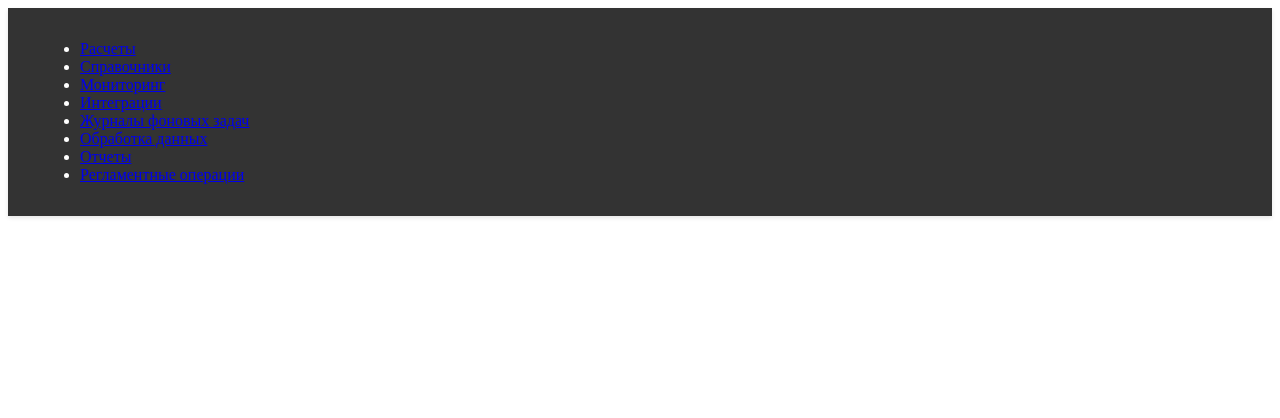
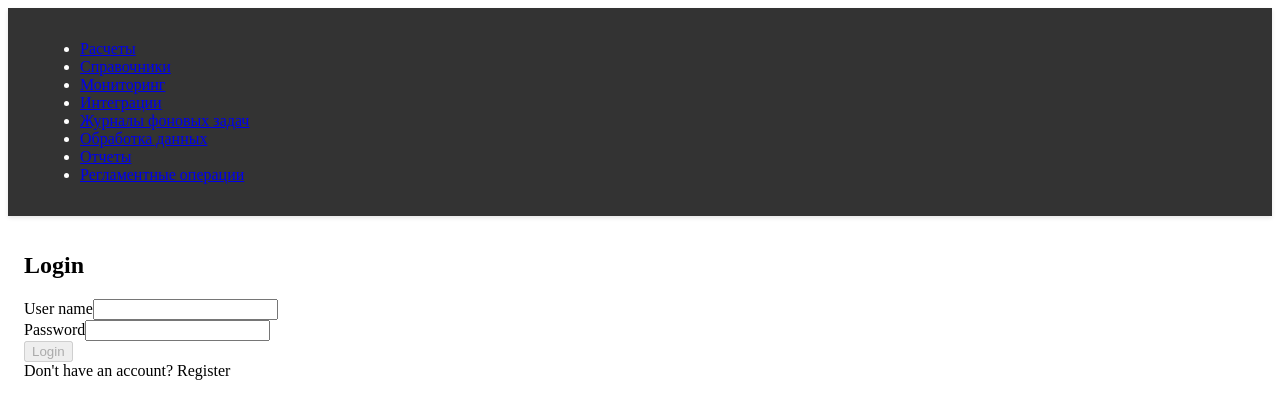
Before and after one commit to rda83/ControlPanel-3, an Angular app in the folder ControlPanel.Ui/: page /login in a window 1280 px wide. Before the commit this address led to /. Shown: the top 418 px of the page. Built offline with nearby package versions, Linux system fonts and the light colour scheme.

Commit message:
Доработан компонент логина.

```diff
--- a/ControlPanel.Ui/package.json
+++ b/ControlPanel.Ui/package.json
@@ -17,6 +17,7 @@
     "@angular/platform-browser": "^19.2.0",
     "@angular/platform-browser-dynamic": "^19.2.0",
     "@angular/router": "^19.2.0",
+    "jwt-decode": "^4.0.0",
     "rxjs": "~7.8.0",
     "tslib": "^2.3.0",
     "zone.js": "~0.15.0"
--- a/ControlPanel.Ui/src/app/app.routes.ts
+++ b/ControlPanel.Ui/src/app/app.routes.ts
@@ -180,10 +180,10 @@ export interface RouteInfo {
   } as const;
 
 export const routes: Routes = [
-    // { path: '', component: WeatherForecastComponent },
+    { path: '', component: WeatherForecastComponent },
     // { path: '', component: EditContactComponent },
-    { path: '', component: LoginComponent },
 
+    { path: 'login', component: LoginComponent },
 
     { path: ROUTER_TOKENS["CALCULATION_SYSTEMS"].path, loadChildren: () =>
         import('./features/calculation-systems/calculation-systems.routes').then(m => m.CALCULATION_SYSTEMS_ROUTES) },
--- a/ControlPanel.Ui/src/app/core/auth/auth.service.ts
+++ b/ControlPanel.Ui/src/app/core/auth/auth.service.ts
@@ -3,6 +3,7 @@ import { Injectable, inject, signal } from "@angular/core";
 import { AuthState } from "../models/authState";
 import { User } from "../models/user";
 import { Observable, tap } from "rxjs";
+import { jwtDecode, JwtPayload } from "jwt-decode";
 
 @Injectable({
     providedIn: 'root'
@@ -23,19 +24,40 @@ export class AuthService {
         this.initializeAuthState();
     }
 
-    login(email: string, password: string): Observable<{ token: string }> {
-        return this.http.post<{ token: string }>('http://localhost:5232/api/Auth/login', { email, password }).pipe(
-            tap(response => {
-                const decoded: any = jwtDecode(response.token);
-                const user: User = {
-                id: decoded.sub,
-                email: decoded.email,
-                name: decoded.name,
-                roles: decoded.roles || []
-                };
-                this.setAuthState(user, response.token);
-            })
+    login(username: string, password: string): Observable<{ token: string }> {
+        return this.http.post<{ token: string }>('http://localhost:5232/api/Auth/login', { username, password }).pipe(
+            tap(response => this.setAuthStateFromToken(response.token, username))
         );
+    }
+
+    private setAuthStateFromToken(token: string, userName: string): void {
+        try {
+
+            const decoded = jwtDecode<JwtPayload>(token);
+
+            // console.log(`aud: ${decoded.aud}`); // ControlPanel.Ui
+            // console.log(`exp: ${decoded.exp}`); //1750764579
+            // console.log(`iat: ${decoded.iat}`);
+            // console.log(`iss: ${decoded.iss}`); //ControlPanel.Server
+            // console.log(`jti: ${decoded.jti}`); //c6f644c7-07d8-424d-b3cc-7fc143818acf
+            // console.log(`nbf: ${decoded.nbf}`);
+            // console.log(`sub: ${decoded.sub}`);
+
+            const user: User = {
+                 name: userName,
+                 exp: decoded.exp,
+                 aud: decoded.aud,
+                 iss: decoded.iss,
+                 jti: decoded.jti
+            };
+
+            this.state.set({ user, token, isAuthenticated: true });
+            localStorage.setItem(this.AUTH_KEY, JSON.stringify({ user, token }));
+
+        } catch (e) {
+            console.error('Invalid token', e);
+            this.clearAuthState();
+        }
     }
 
     register(userData: {
@@ -43,18 +65,20 @@ export class AuthService {
         password: string;
         name: string }): Observable<{ token: string }> {
 
-        return this.http.post<{ token: string }>('/api/auth/register', userData).pipe(
-        tap(response => {
-            const decoded: any = jwtDecode(response.token);
-            const user: User = {
-            id: decoded.sub,
-            email: decoded.email,
-            name: decoded.name,
-            roles: decoded.roles || []
-            };
-            this.setAuthState(user, response.token);
-            })
-        );
+        throw new Error("Function not implemented.");
+
+        // return this.http.post<{ token: string }>('/api/auth/register', userData).pipe(
+        // tap(response => {
+        //     const decoded: any = jwtDecode(response.token);
+        //     const user: User = {
+        //     id: decoded.sub,
+        //     email: decoded.email,
+        //     name: decoded.name,
+        //     roles: decoded.roles || []
+        //     };
+        //     this.setAuthState(user, response.token);
+        //     })
+        // );
     }
 
     logout(): void {
@@ -93,6 +117,6 @@ export class AuthService {
     }
 }
 
-function jwtDecode(token: string): any {
-    throw new Error("Function not implemented.");
-}
+// function jwtDecode(token: string): any {
+//     throw new Error("Function not implemented.");
+// }
--- a/ControlPanel.Ui/src/app/core/auth/login/login.component.html
+++ b/ControlPanel.Ui/src/app/core/auth/login/login.component.html
@@ -3,20 +3,17 @@
 
     <form [formGroup]="loginForm" (ngSubmit)="onSubmit()">
         <div class="form-group">
-            <label for="email">Email</label>
+            <label for="username">User name</label>
             <input
-                type="email"
-                id="email"
-                formControlName="email"
-                [class.invalid]="loginForm.get('email')?.invalid && loginForm.get('email')?.touched"
+                type="text"
+                id="username"
+                formControlName="username"
+                [class.invalid]="loginForm.get('username')?.invalid && loginForm.get('username')?.touched"
             >
-            @if (loginForm.get('email')?.invalid && loginForm.get('email')?.touched) {
+            @if (loginForm.get('username')?.invalid && loginForm.get('username')?.touched) {
                 <div class="error">
-                @if (loginForm.get('email')?.hasError('required')) {
+                @if (loginForm.get('username')?.hasError('required')) {
                     <div>Email is required</div>
-                }
-                @if (loginForm.get('email')?.hasError('email')) {
-                    <div>Invalid email format</div>
                 }
                 </div>
             }
--- a/ControlPanel.Ui/src/app/core/auth/login/login.component.ts
+++ b/ControlPanel.Ui/src/app/core/auth/login/login.component.ts
@@ -20,7 +20,7 @@ export class LoginComponent  implements OnDestroy {
   private router = inject(Router);
 
   loginForm = this.fb.group({
-    email: ['', [Validators.required, Validators.email]],
+    username: ['', Validators.required],
     password: ['', Validators.required]
   });
 
@@ -33,9 +33,9 @@ export class LoginComponent  implements OnDestroy {
     this.isLoading.set(true);
     this.errorMessage.set(null);
 
-    const { email, password } = this.loginForm.value;
+    const { username, password } = this.loginForm.value;
 
-    this.authService.login(email!, password!).pipe(takeUntil(this.destroy$)).subscribe({
+    this.authService.login(username!, password!).pipe(takeUntil(this.destroy$)).subscribe({
       next: () => {
         this.router.navigate(['/']);
       },
```
Also changed, not shown: ControlPanel.Ui/src/app/core/models/user.ts (+4 -3 lines), 1 other file (tests, documents, lock files or other folders).
